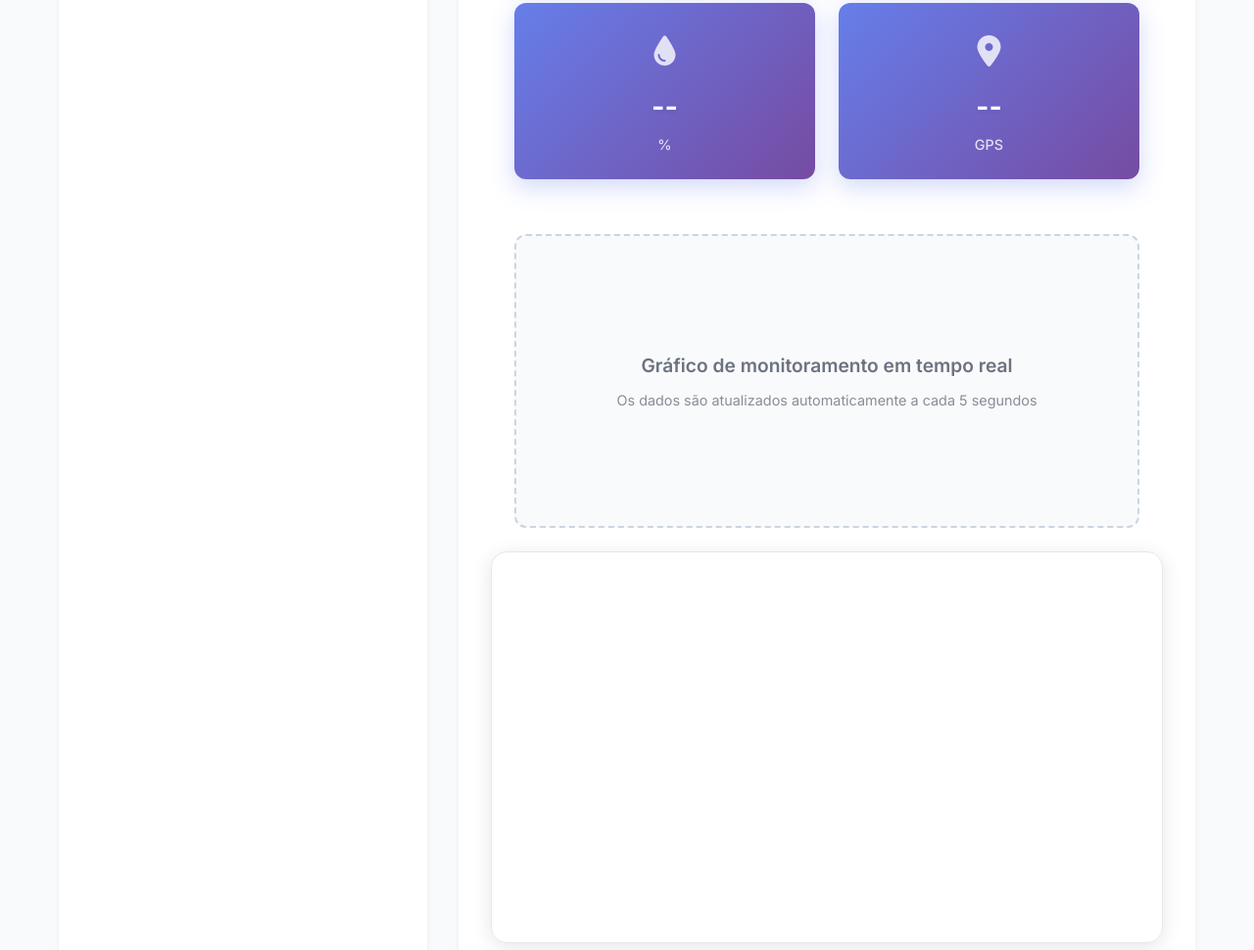
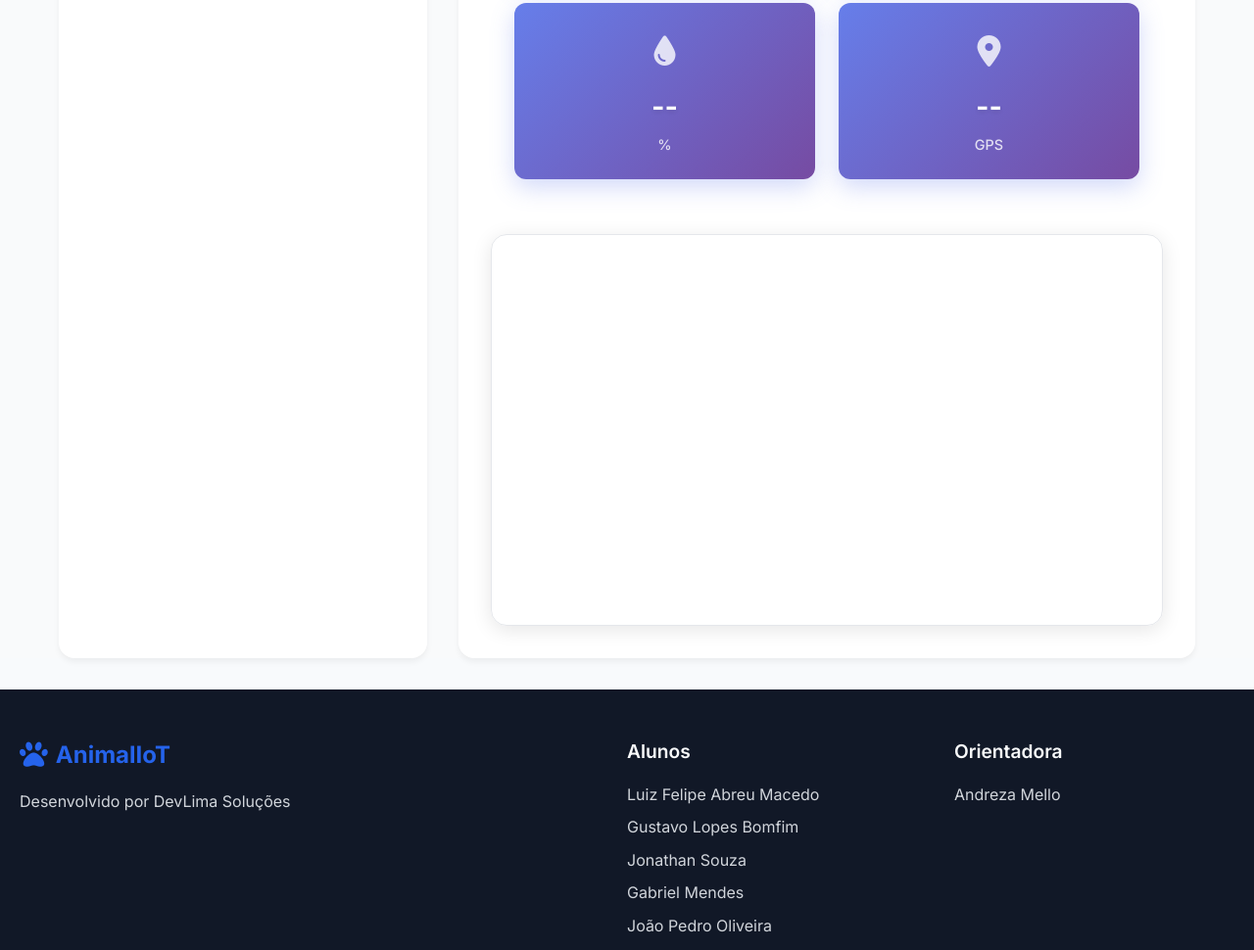
Before and after one commit to LimaVM/lopes, a website: page public/dashboard.html in a window 1280 px wide. Shown: the part 599-1569 px from the top of the page at 98% size. Drawn offline with Linux system fonts and the light colour scheme.

Commit message:
Revamp dashboard layout

```diff
--- a/public/css/style.css
+++ b/public/css/style.css
@@ -794,7 +794,7 @@ body {
 /* Dashboard Styles (versão melhorada) */
 .dashboard-container {
     min-height: 100vh;
-    background: linear-gradient(135deg, #667eea 0%, #764ba2 100%);
+    background: linear-gradient(135deg, #e0e7ff 0%, #c7d2fe 100%);
     padding-top: 80px;
     position: relative;
 }
@@ -899,7 +899,7 @@ body {
 
 .panel-header {
     padding: 2rem 2rem 1.5rem;
-    background: linear-gradient(135deg, #667eea 0%, #764ba2 100%);
+    background: linear-gradient(135deg, #6366f1 0%, #818cf8 100%);
     color: white;
     display: flex;
     justify-content: space-between;
@@ -1073,7 +1073,7 @@ body {
 }
 
 .metric-card {
-    background: linear-gradient(135deg, #667eea 0%, #764ba2 100%);
+    background: linear-gradient(135deg, #6366f1 0%, #818cf8 100%);
     color: white;
     padding: 2rem 1.5rem;
     border-radius: 16px;
@@ -1136,61 +1136,6 @@ body {
     z-index: 1;
 }
 
-/* Chart Container Melhorado */
-.chart-container {
-    margin: 1.5rem;
-    padding: 3rem 2rem;
-    background: linear-gradient(135deg, #f8fafc 0%, #e2e8f0 100%);
-    border-radius: 16px;
-    border: 2px dashed #cbd5e1;
-    display: flex;
-    flex-direction: column;
-    align-items: center;
-    justify-content: center;
-    color: #64748b;
-    text-align: center;
-    min-height: 300px;
-    transition: all 0.3s ease;
-    position: relative;
-    overflow: hidden;
-}
-
-.chart-container::before {
-    content: '';
-    position: absolute;
-    top: 0;
-    left: 0;
-    right: 0;
-    bottom: 0;
-    background: linear-gradient(45deg, transparent 0%, rgba(37, 99, 235, 0.05) 50%, transparent 100%);
-    opacity: 0;
-    transition: opacity 0.3s ease;
-}
-
-.chart-container:hover::before {
-    opacity: 1;
-}
-
-.chart-container:hover {
-    border-color: #2563eb;
-    background: linear-gradient(135deg, #eff6ff 0%, #dbeafe 100%);
-    color: #2563eb;
-}
-
-.chart-container p {
-    font-size: 1.2rem;
-    font-weight: 600;
-    margin-bottom: 0.5rem;
-    position: relative;
-    z-index: 1;
-}
-
-.chart-container small {
-    font-size: 0.9rem;
-    opacity: 0.8;
-    position: relative;
-    z-index: 1;
-}
 
 /* Footer Container */
 .footer-container {
@@ -1266,11 +1211,6 @@ body {
         font-size: 2rem;
     }
 
-    .chart-container {
-        margin: 1rem;
-        padding: 2rem 1rem;
-        min-height: 200px;
-    }
 }
 
 @media (max-width: 480px) {
--- a/public/dashboard.html
+++ b/public/dashboard.html
@@ -98,10 +98,6 @@
                         </div>
                     </div>
 
-                    <div class="chart-container">
-                        <p>Gráfico de monitoramento em tempo real</p>
-                        <small>Os dados são atualizados automaticamente a cada 5 segundos</small>
-                    </div>
                     <div class="map-container" id="mapid"></div>
                 </div>
             </div>
--- a/public/js/dashboard.js
+++ b/public/js/dashboard.js
@@ -35,6 +35,11 @@ function initializeMap() {
     animalMarker = L.marker([-23.5505, -46.6333]).addTo(map)
         .bindPopup("Posição do Animal")
         .openPopup();
+
+    // Garantir que o mapa renderize corretamente dentro de containers dinâmicos
+    setTimeout(() => {
+        map.invalidateSize();
+    }, 100);
 }
 
 // Atualizar display do GPS e mapa
```
